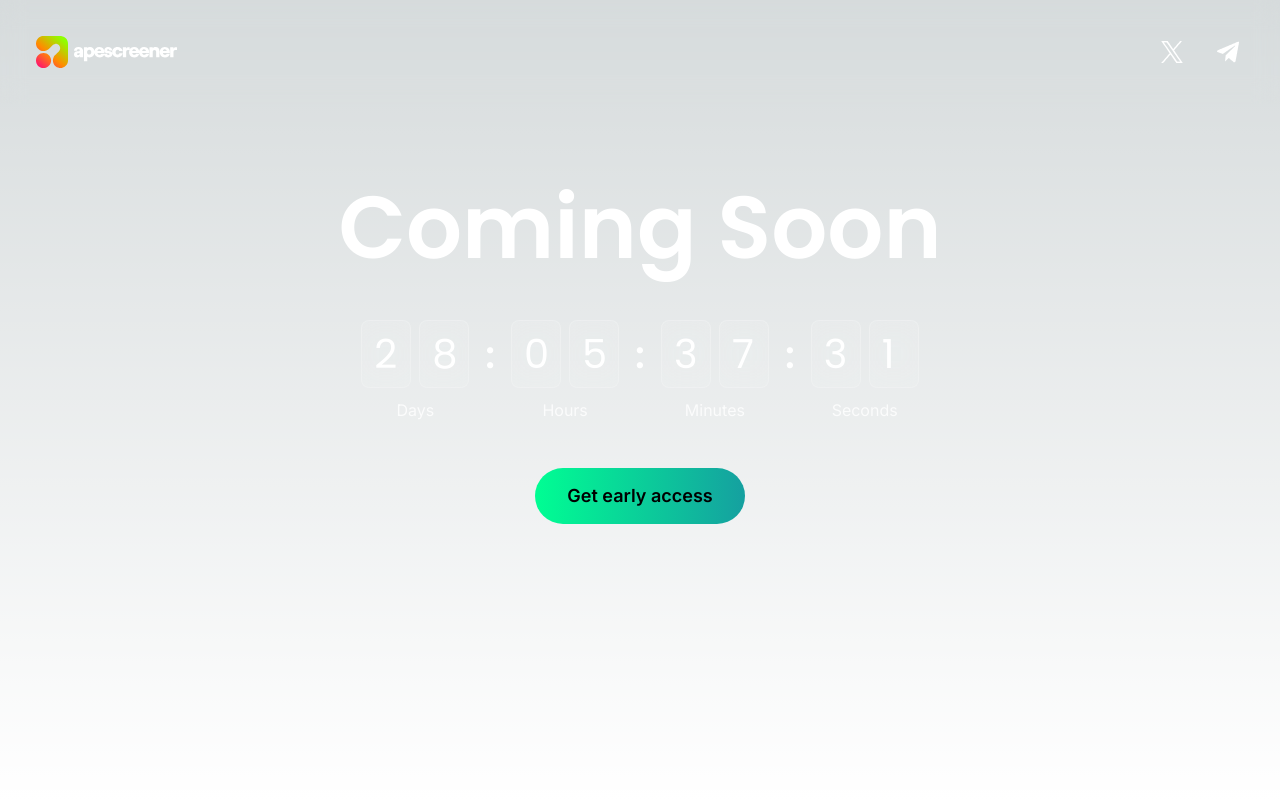
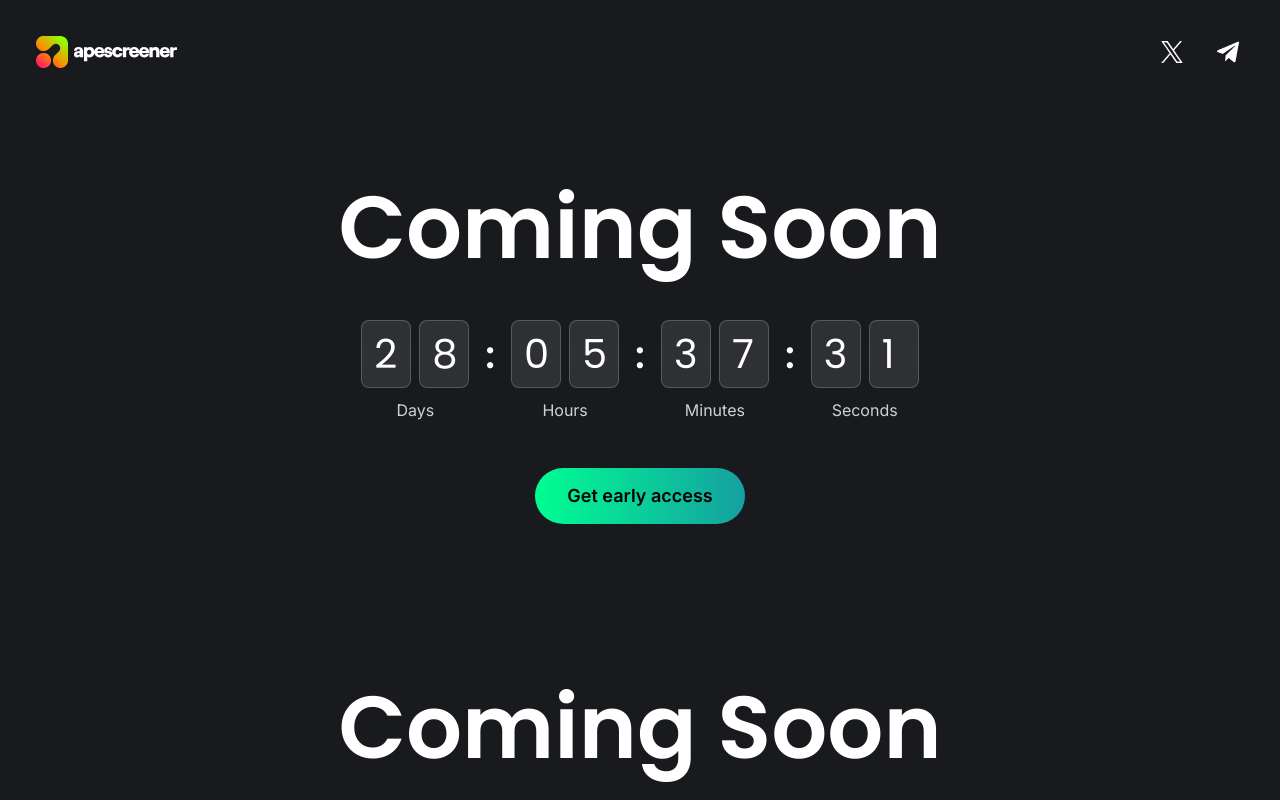
Before and after one commit to popbrick/apeslanding, a Next.js app: page / in a window 1280 px wide. Shown: the top 800 px of the page. Built offline with nearby package versions, Linux system fonts and the light colour scheme.

Commit message:
removed template bg and added gradient per design

```diff
--- a/app/globals.css
+++ b/app/globals.css
@@ -2,7 +2,7 @@
 @tailwind components;
 @tailwind utilities;
 
-:root {
+/* :root {
   --foreground-rgb: 0, 0, 0;
   --background-start-rgb: 214, 219, 220;
   --background-end-rgb: 255, 255, 255;
@@ -30,4 +30,4 @@ body {
   .text-balance {
     text-wrap: balance;
   }
-}
+} */
--- a/app/page.tsx
+++ b/app/page.tsx
@@ -1,11 +1,15 @@
 import Image from "next/image";
 import { Navbar } from "./Navbar";
 import { Banner } from "./Banner";
+import BackgroundImage from "../public/background_image.png"
 
 export default function Home() {
   return (
-    <main className="min-h-screen">
+    <main className="min-h-screen bg-gradient-to-t from-[#181a1e] to-[#181a1e]">
+      {/* <Image src={BackgroundImage} alt="BackgroundImage" className="absolute z-0 w-full"/> */}
       <Navbar/>
+      <Banner />
+      <Banner />
       <Banner />
     </main>
   );
```
Also changed, not shown: public/background_image.png (added).
